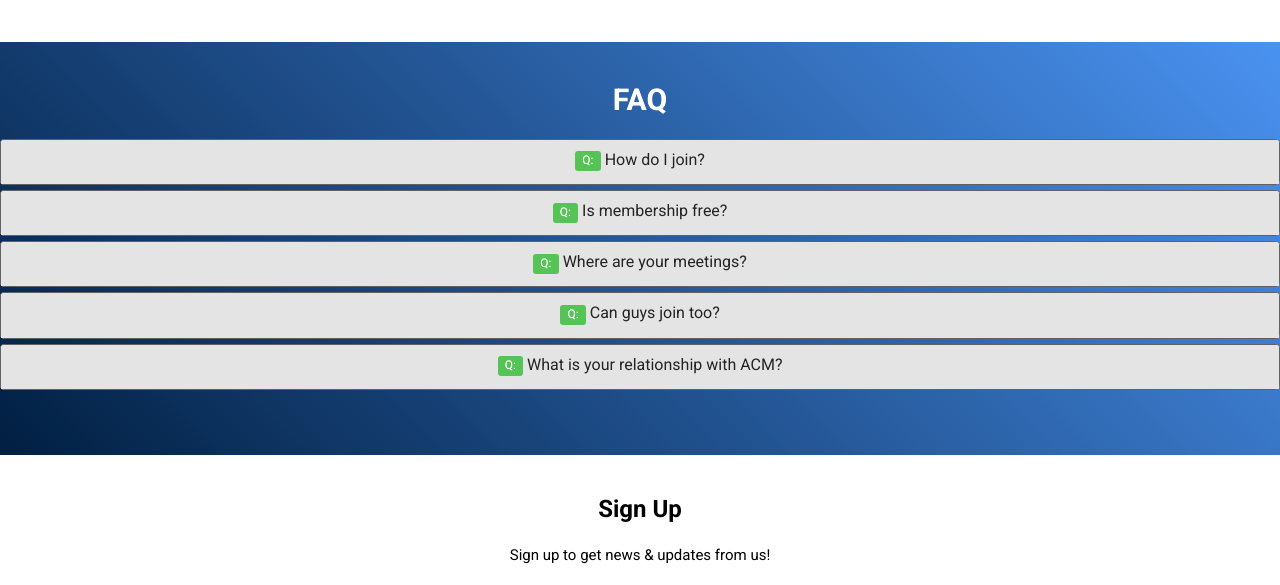
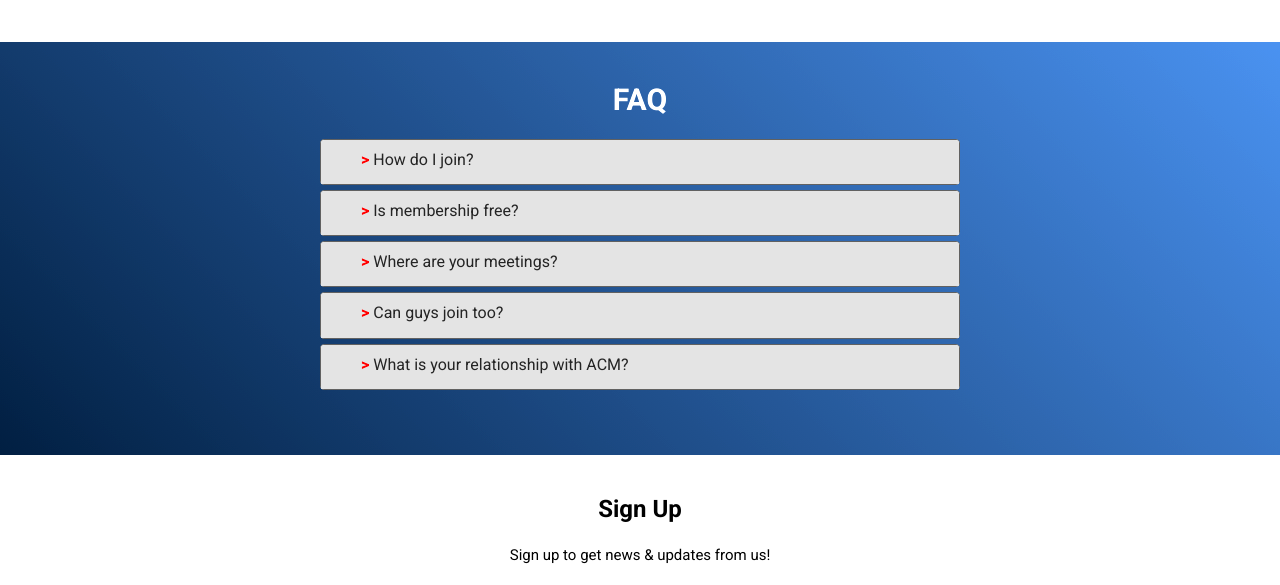
Before and after one commit to tu-acmw/tu-acmw.github.io, a plain HTML site: page index.html in a window 1280 px wide. Shown: the part 3527-4112 px from the top of the page. Drawn offline with nearby package versions, Linux system fonts and the light colour scheme.

Commit message:
revamp faq

```diff
--- a/css/style.custom.css
+++ b/css/style.custom.css
@@ -1677,9 +1677,31 @@ address {
   -webkit-box-shadow: 0 0 0;
   box-shadow: 0 0 0;
 }
+
+.panel-title{
+	padding-left: 25px;
+	text-align: left;
+}
+
+.panel-body{
+	padding-left: 25px;
+	text-align: left;
+}
+
 .panel-default {
+	margin-left:5%;
+	width:90%;
   border-color: #666666;
 }
+
+@media (min-width: 768px){
+	.panel-default {
+	margin-left:25%;
+	width:50%;
+  border-color: #666666;
+}
+}
+
 .panel-default > .panel-heading {
   color: #333333;
   background-color: #D3D3D3;
--- a/index.html
+++ b/index.html
@@ -249,20 +249,19 @@
     </section>
 
 	<!-- FAQ -->
-	<section id="faq" class="bg-color"">
+	<section id="faq" class="bg-color">
 	   <h2 class="heading-white">FAQ</h2>
 	   <div class="panel-group" id="faqAccordion">
 		  <!-- question 1 -->
-		  <div class="panel panel-default ">
+		  <div class="panel panel-default">
 			 <div class="panel-heading accordion-toggle question-toggle collapsed" data-toggle="collapse" data-parent="#faqAccordion" data-target="#question1">
 				<h4 class="panel-title">
-				   <label class="label label-success">Q:</label>
+				   <label style="color: red"> <b>&gt;</b> </label>
 				   <label>How do I join?</label>
 				</h4>
 			 </div>
 			 <div id="question1" class="panel-collapse collapse" style="height: 0px;">
 				<div class="panel-body">
-				   <h5><span class="label label-primary">Answer</span></h5>
 				   <p>You can show up to a meeting or <a href="#signup">sign up</a> by providing your name and email on this page.
 				   </p>
 				</div>
@@ -272,13 +271,12 @@
 		  <div class="panel panel-default ">
 			 <div class="panel-heading accordion-toggle collapsed question-toggle" data-toggle="collapse" data-parent="#faqAccordion" data-target="#question2">
 				<h4 class="panel-title">
-				   <label class="label label-success">Q:</label>
+				   <label style="color: red"> <b>&gt;</b> </label>
 				   <label>Is membership free?</label>
 				</h4>
 			 </div>
 			 <div id="question2" class="panel-collapse collapse" style="height: 0px;">
 				<div class="panel-body">
-				   <h5><span class="label label-primary">Answer</span></h5>
 				   <p>As the Temple branch of this association is still in the beginning phases, we do not require any fees. However, donations would gladly be accepted! </p>
 				</div>
 			 </div>
@@ -287,13 +285,12 @@
 		  <div class="panel panel-default ">
 			 <div class="panel-heading accordion-toggle collapsed question-toggle" data-toggle="collapse" data-parent="#faqAccordion" data-target="#question3">
 				<h4 class="panel-title">
-				   <label class="label label-success">Q:</label>
+				   <label style="color: red"> <b>&gt;</b> </label>
 				   <label>Where are your meetings?</label>
 				</h4>
 			 </div>
 			 <div id="question3" class="panel-collapse collapse" style="height: 0px;">
 				<div class="panel-body">
-				   <h5><span class="label label-primary">Answer</span></h5>
 				   <p>In the Student Education and Research Center (SERC) Rm 358 on Mondays from 5pm-6pm</p>
 				</div>
 			 </div>
@@ -302,13 +299,12 @@
 		  <div class="panel panel-default">
 			 <div class="panel-heading accordion-toggle collapsed question-toggle" data-toggle="collapse" data-parent="#faqAccordion" data-target="#question4">
 				<h4 class="panel-title">
-				   <label class="label label-success">Q:</label>
+				   <label style="color: red"> <b>&gt;</b> </label>
 				   <label>Can guys join too?</label>
 				</h4>
 			 </div>
 			 <div id="question4" class="panel-collapse collapse" style="height: 0px;">
 				<div class="panel-body">
-				   <h5><span class="label label-primary">Answer</span></h5>
 				   <p>Of course! ACM-W is an organization centered around women in technology but is not limited to only women.</p>
 				</div>
 			 </div>
@@ -317,13 +313,12 @@
 		  <div class="panel panel-default ">
 			 <div class="panel-heading accordion-toggle collapsed question-toggle" data-toggle="collapse" data-parent="#faqAccordion" data-target="#question5">
 				<h4 class="panel-title">
-				   <label class="label label-success">Q:</label>
+				   <label style="color: red"> <b>&gt;</b> </label>
 				   <label>What is your relationship with ACM?</label>
 				</h4>
 			 </div>
 			 <div id="question5" class="panel-collapse collapse" style="height: 0px;">
 				<div class="panel-body">
-				   <h5><span class="label label-primary">Answer</span></h5>
 				   <p>Here at Temple University, both ACM and ACM-W are student chapters of the national Association of Computing Machinery.<br>
 					  ACM-W is unique in that we focus mostly on women in computing, while ACM focuses mostly on computing as a whole.<br>
 					  Our organization proves that computing and other technological fields are places for women, too!<br>
```
